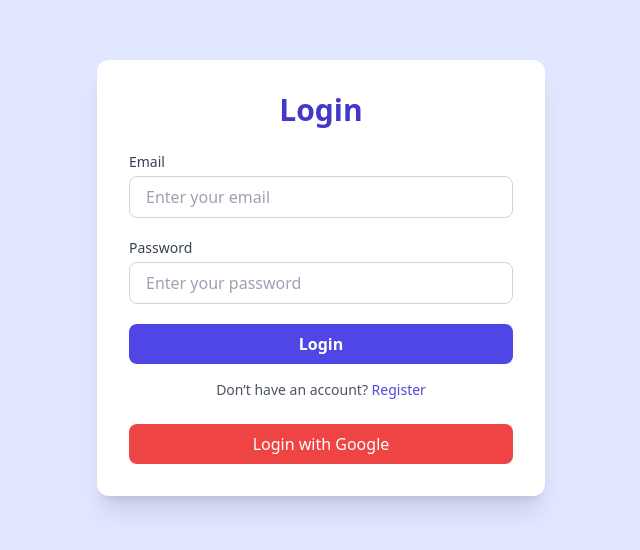
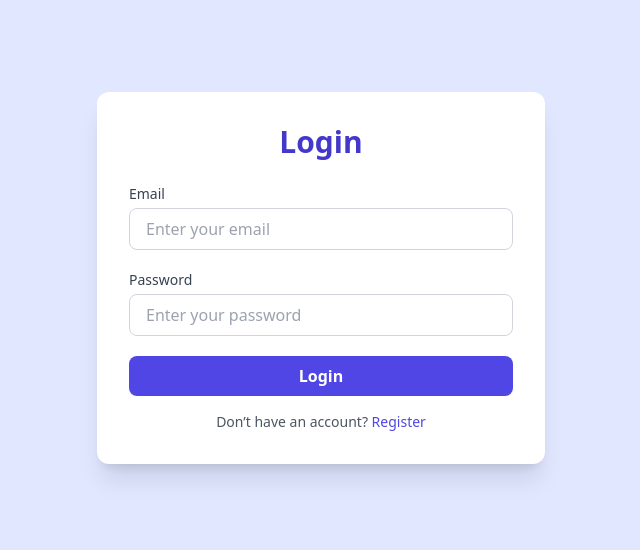
Before and after one commit to prachii06/OrphaConnect, a React (Vite) app in the folder client/: page /login in a window 1280 px wide. Shown: the part 122-672 px from the top of the page, without its empty margins (319-959 px from the left). Built offline with nearby package versions, Linux system fonts and the light colour scheme.

Commit message:
updated files

```diff
--- a/client/src/pages/AdminDashboard.jsx
+++ b/client/src/pages/AdminDashboard.jsx
@@ -4,7 +4,7 @@
 const AdminDashboard = () => {
   return (
     <div className="flex h-screen">
-      {/* Sidebar */}
+      {/* sidebar */}
       <div className="w-1/4 bg-indigo-800 text-white p-5 h-full">
         <h2 className="text-xl font-semibold">Admin Dashboard</h2>
         <ul className="mt-5 space-y-4">
@@ -17,7 +17,7 @@
         </ul>
       </div>
 
-      {/* Content Area */}
+      {/*content*/}
       <div className="flex-1 p-5 overflow-auto">
         <Outlet />
       </div>
--- a/client/src/pages/Login.jsx
+++ b/client/src/pages/Login.jsx
@@ -1,6 +1,6 @@
 import React, { useState } from 'react';
 import { useNavigate } from 'react-router-dom';
-import { signInWithEmailAndPassword, signInWithPopup, GoogleAuthProvider } from 'firebase/auth';
+import { signInWithEmailAndPassword, signInWithPopup } from 'firebase/auth';
 import { auth, db } from '../firebase';
 import { doc, getDoc } from 'firebase/firestore';
 
@@ -20,7 +20,7 @@
       const userCredential = await signInWithEmailAndPassword(auth, email, password);
       const user = userCredential.user;
 
-      // Check user in Firestore (users collection)
+      //checking user in database
       const userRef = doc(db, 'users', user.uid);
       const docSnap = await getDoc(userRef);
 
@@ -29,9 +29,9 @@
 
         // If user is admin and approved
         if (userData.role === 'admin' && userData.approved === true) {
-          navigate('/admin-dashboard');  // Admin Dashboard
+          navigate('/admin-dashboard');
         } else if (userData.role === 'user') {
-          navigate('/user-dashboard');  // User Dashboard
+          navigate('/user-dashboard');
         } else {
           setError('You are not approved yet or not registered as a user.');
         }
@@ -46,35 +46,35 @@
     }
   };
 
-  const handleGoogleSignIn = async () => {
-    const provider = new GoogleAuthProvider();
-    try {
-      const result = await signInWithPopup(auth, provider);
-      const user = result.user;
+  // const handleGoogleSignIn = async () => {
+  //   const provider = new GoogleAuthProvider();
+  //   try {
+  //     const result = await signInWithPopup(auth, provider);
+  //     const user = result.user;
 
-      // Check user in Firestore (users collection)
-      const userRef = doc(db, 'users', user.uid);
-      const docSnap = await getDoc(userRef);
+  //     // Check user in Firestore (users collection)
+  //     const userRef = doc(db, 'users', user.uid);
+  //     const docSnap = await getDoc(userRef);
 
-      if (docSnap.exists()) {
-        const userData = docSnap.data();
+  //     if (docSnap.exists()) {
+  //       const userData = docSnap.data();
 
-        // If user is admin and approved
-        if (userData.role === 'admin' && userData.approved === true) {
-          navigate('/admin-dashboard');  // Admin Dashboard
-        } else if (userData.role === 'user') {
-          navigate('/user-dashboard');  // User Dashboard
-        } else {
-          setError('You are not approved yet or not registered as a user.');
-        }
-      } else {
-        setError('User not found!');
-      }
-    } catch (err) {
-      setError('Google login failed. Please try again.');
-      console.error(err.message);
-    }
-  };
+  //       // If user is admin and approved
+  //       if (userData.role === 'admin' && userData.approved === true) {
+  //         navigate('/admin-dashboard');  // Admin Dashboard
+  //       } else if (userData.role === 'user') {
+  //         navigate('/user-dashboard');  // User Dashboard
+  //       } else {
+  //         setError('You are not approved yet or not registered as a user.');
+  //       }
+  //     } else {
+  //       setError('User not found!');
+  //     }
+  //   } catch (err) {
+  //     setError('Google login failed. Please try again.');
+  //     console.error(err.message);
+  //   }
+  // };
 
   return (
     <div className="min-h-screen flex items-center justify-center bg-indigo-100 px-4">
@@ -129,14 +129,14 @@
           </span>
         </p>
 
-        <div className="mt-6 text-center">
+        {/* <div className="mt-6 text-center">
           <button
             onClick={handleGoogleSignIn}
             className="w-full bg-red-500 text-white py-2 rounded-lg hover:bg-red-700"
           >
             Login with Google
           </button>
-        </div>
+        </div> */}
       </div>
     </div>
   );
--- a/client/src/pages/Register.jsx
+++ b/client/src/pages/Register.jsx
@@ -1,172 +1,6 @@
-// import React, { useState } from 'react';
-// import { createUserWithEmailAndPassword, updateProfile } from 'firebase/auth';
-// import {GoogleAuthProvider} from 'firebase/auth';
-// import { collection, doc, setDoc } from 'firebase/firestore';
-// import { auth, db } from '../firebase'; // Adjust the import path as necessary
-// import { useNavigate } from 'react-router-dom';
-
-// const Register = () => {
-//   const navigate = useNavigate();
-//   const [name, setName] = useState('');
-//   const [email, setEmail] = useState('');
-//   const [password, setPassword] = useState('');
-//   const [role, setRole] = useState('user');
-//   const [extraInfo, setExtraInfo] = useState('');
-//   const [error, setError] = useState('');
-//   const [loading, setLoading] = useState(false);
-
-//   const handleRegister = async (e) => {
-//     e.preventDefault();
-//     setLoading(true);
-//     setError('');
-
-//     try {
-//       // 1. Create user with email and password
-//       const userCredential = await createUserWithEmailAndPassword(auth, email, password);
-//       const user = userCredential.user;
-
-
-//       // 2. Set display name
-//       await updateProfile(user, { displayName: name });
-
-//       // 3. Save additional user data in Firestore
-//       const userRef = doc(collection(db, 'users'), user.uid);
-//       await setDoc(userRef, {
-//         uid: user.uid,
-//         name,
-//         email,
-//         role,
-//         extraInfo,
-//         createdAt: new Date(),
-//       });
-
-//       alert('Registration successful!');
-//       navigate('/login');
-//     } catch (err) {
-//       setError(err.message);
-//     } finally {
-//       setLoading(false);
-//     }
-//   };
-
-//   const handleGoogleSignIin = async () => {
-//     const provider = new GoogleAuthProvider();
-//     try{
-//       const result = await signInWithPopup(auth,provider);
-//       const user = result.user;
-
-//       //to save user info
-//       const userRef = doc(collection(db,'users'),user.uid);
-//       await setDoc(userRef, {
-//         uid : user.uid,
-//         name: user.displayName,
-//         email: user.email,
-//         role: 'user',
-//         createdAt: new Date(),
-
-//       });
-//       alert("google signin successfull");
-//       navigate('/login')
-//     }catch(error){
-//       setError(error.message);
-//     }
-//   };
-
-//   return (
-//     <div className="min-h-screen flex items-center justify-center bg-indigo-100 px-4">
-//       <div className="bg-white p-6 rounded-xl shadow-md w-full max-w-md">
-//         <h2 className="text-2xl font-bold text-center text-indigo-600 mb-4">Register</h2>
-//         <form onSubmit={handleRegister} className="space-y-4">
-//           <input
-//             type="text"
-//             placeholder="Name"
-//             value={name}
-//             required
-//             onChange={(e) => setName(e.target.value)}
-//             className="w-full px-4 py-2 border rounded-lg"
-//           />
-//           <input
-//             type="email"
-//             placeholder="Email"
-//             value={email}
-//             required
-//             onChange={(e) => setEmail(e.target.value)}
-//             className="w-full px-4 py-2 border rounded-lg"
-//           />
-//           <input
-//             type="password"
-//             placeholder="Password"
-//             value={password}
-//             required
-//             onChange={(e) => setPassword(e.target.value)}
-//             className="w-full px-4 py-2 border rounded-lg"
-//           />
-
-//           <select
-//             value={role}
-//             onChange={(e) => setRole(e.target.value)}
-//             className="w-full px-4 py-2 border rounded-lg"
-//           >
-//             <option value="user">User</option>
-//             <option value="moderator">Moderator</option>
-//             <option value="admin">Admin</option>
-//           </select>
-
-//           {role === 'user' && (
-//             <input
-//               type="text"
-//               placeholder="Phone number"
-//               value={extraInfo}
-//               required
-//               onChange={(e) => setExtraInfo(e.target.value)}
-//               className="w-full px-4 py-2 border rounded-lg"
-//             />
-//           )}
-
-//           {role === 'moderator' && (
-//             <input
-//               type="text"
-//               placeholder="Moderation area"
-//               value={extraInfo}
-//               required
-//               onChange={(e) => setExtraInfo(e.target.value)}
-//               className="w-full px-4 py-2 border rounded-lg"
-//             />
-//           )}
-
-//           {role === 'admin' && (
-//             <input
-//               type="text"
-//               placeholder="Admin code"
-//               value={extraInfo}
-//               required
-//               onChange={(e) => setExtraInfo(e.target.value)}
-//               className="w-full px-4 py-2 border rounded-lg"
-//             />
-//           )}
-
-//           {error && <p className="text-red-600 text-sm">{error}</p>}
-
-//           <button
-//             type="submit"
-//             disabled={loading}
-//             className="w-full bg-indigo-600 text-white py-2 rounded-lg hover:bg-indigo-700"
-//           >
-//             {loading ? 'Registering...' : 'Register'}
-//           </button>
-//         </form>
-//       </div>
-//     </div>
-//   );
-// };
-
-// export default Register;
-
-
-
 import React, { useState } from 'react';
-import { createUserWithEmailAndPassword, updateProfile, signInWithPopup } from 'firebase/auth';
-import { GoogleAuthProvider } from 'firebase/auth';
+import { createUserWithEmailAndPassword, updateProfile } from 'firebase/auth';
+// import { GoogleAuthProvider, signInWithPopup } from 'firebase/auth';
 import { collection, doc, setDoc } from 'firebase/firestore';
 import { auth, db } from '../firebase';
 import { useNavigate } from 'react-router-dom';
@@ -182,7 +16,7 @@
   const [loading, setLoading] = useState(false);
   const [successMessage, setSuccessMessage] = useState('');
 
-  const adminEmail = "prachiigohil06@gmail.com";
+  const adminEmail = "prachiigohil06@gmail.com"; // special admin email
 
   const handleRegister = async (e) => {
     e.preventDefault();
@@ -191,14 +25,14 @@
     setSuccessMessage('');
 
     try {
-      // 1. Create user
+      //create
       const userCredential = await createUserWithEmailAndPassword(auth, email, password);
       const user = userCredential.user;
 
-      // 2. Update profile
+     //update
       await updateProfile(user, { displayName: name });
 
-      // 3. Prepare user data
+      //user data
       const userData = {
         uid: user.uid,
         name,
@@ -208,17 +42,23 @@
         createdAt: new Date(),
       };
 
-      // 4. If admin, add approved: false
-      if (role === 'admin') {
+
+      if (email === adminEmail) {
+        userData.role = 'admin';
+        userData.approved = true;
+      } else if (role === 'admin') {
         userData.approved = false;
       }
 
-      // 5. Save to Firestore
+     //saving user to firestore
       const userRef = doc(collection(db, 'users'), user.uid);
       await setDoc(userRef, userData);
 
-      // 6. Handle success
-      if (role === 'admin') {
+
+      if (email === adminEmail) {
+        alert('Welcome Admin!');
+        navigate('/admin-dashboard');
+      } else if (role === 'admin') {
         setSuccessMessage('Your registration for admin is sent for approval.');
       } else {
         alert('Registration successful!');
@@ -232,24 +72,37 @@
     }
   };
 
+
+  /*
   const handleGoogleSignIn = async () => {
     const provider = new GoogleAuthProvider();
     try {
       const result = await signInWithPopup(auth, provider);
       const user = result.user;
 
-      // Check if email matches admin
+      const userRef = doc(collection(db, 'users'), user.uid);
+      await setDoc(userRef, {
+        uid: user.uid,
+        name: user.displayName,
+        email: user.email,
+        role: user.email === adminEmail ? 'admin' : 'user',
+        approved: user.email === adminEmail ? true : undefined,
+        createdAt: new Date(),
+      });
+
       if (user.email === adminEmail) {
+        alert('Welcome Admin!');
+        navigate('/admin-dashboard');
+      } else {
         alert('Registration successful!');
         navigate('/login');
-      } else {
-        setSuccessMessage('Your registration for admin is sent for approval.');
       }
 
     } catch (error) {
       setError(error.message);
     }
   };
+  */
 
   return (
     <div className="min-h-screen flex items-center justify-center bg-indigo-100 px-4">
@@ -257,7 +110,7 @@
         <h2 className="text-2xl font-bold text-center text-indigo-600 mb-4">Register</h2>
         <form onSubmit={handleRegister} className="space-y-4">
 
-          {/* Name */}
+
           <input
             type="text"
             placeholder="Name"
@@ -267,7 +120,7 @@
             className="w-full px-4 py-2 border rounded-lg"
           />
 
-          {/* Email */}
+
           <input
             type="email"
             placeholder="Email"
@@ -277,7 +130,7 @@
             className="w-full px-4 py-2 border rounded-lg"
           />
 
-          {/* Password */}
+
           <input
             type="password"
             placeholder="Password"
@@ -287,7 +140,7 @@
             className="w-full px-4 py-2 border rounded-lg"
           />
 
-          {/* Role */}
+
           <select
             value={role}
             onChange={(e) => setRole(e.target.value)}
@@ -298,7 +151,7 @@
             <option value="admin">Admin</option>
           </select>
 
-          {/* Extra Info depending on Role */}
+
           {role === 'user' && (
             <input
               type="text"
@@ -330,11 +183,11 @@
             />
           )}
 
-          {/* Error/Success Messages */}
+
           {error && <p className="text-red-600 text-sm">{error}</p>}
           {successMessage && <p className="text-green-600 text-sm">{successMessage}</p>}
 
-          {/* Submit Button */}
+
           <button
             type="submit"
             disabled={loading}
@@ -344,7 +197,8 @@
           </button>
         </form>
 
-        {/* Google Sign-In */}
+
+        {/*
         <div className="mt-4 text-center">
           <button
             onClick={handleGoogleSignIn}
@@ -353,6 +207,7 @@
             Register with Google
           </button>
         </div>
+        */}
       </div>
     </div>
   );
```
